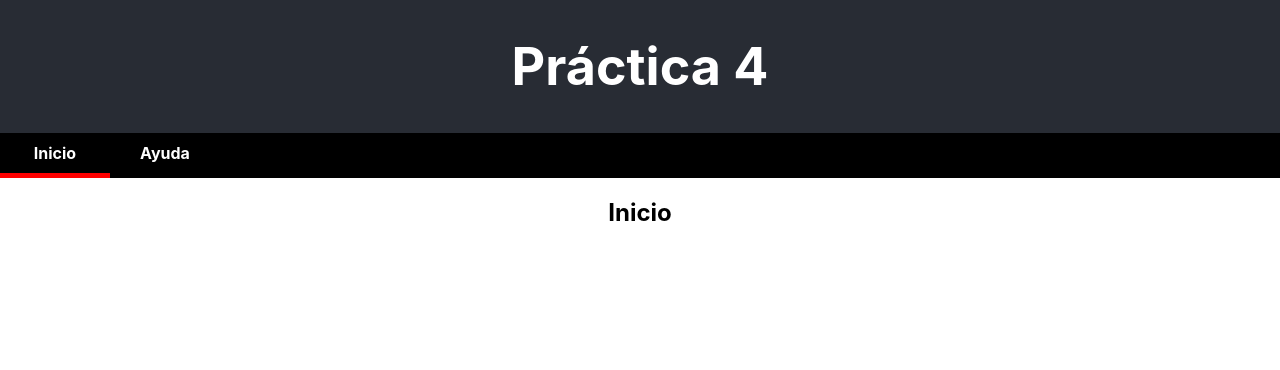
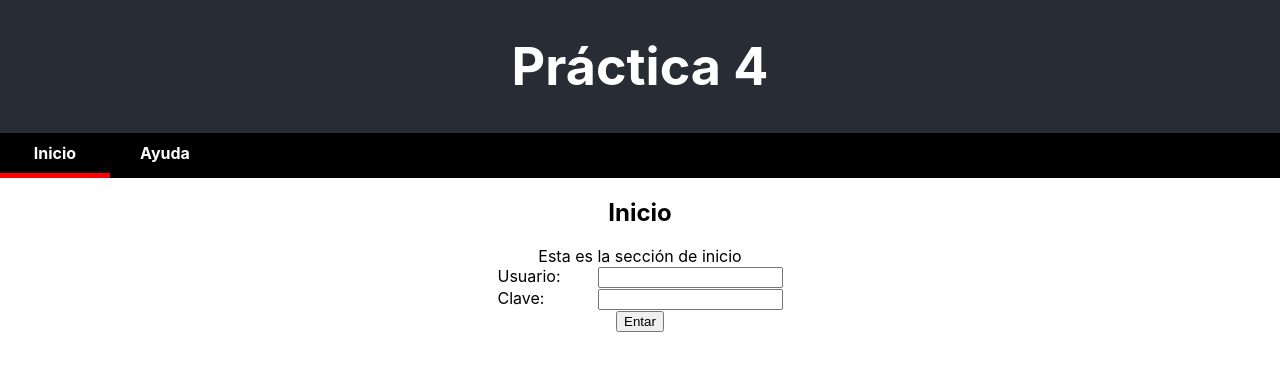
Before and after one commit to jccuevas/SSAATT_Ejemplo_REACT, a React (Create React App) app: page / in a window 1280 px wide. Shown: the top 370 px of the page. Built offline with nearby package versions, Linux system fonts and the light colour scheme.

Commit message:
Añadido login con fetch

```diff
--- a/src/App.js
+++ b/src/App.js
@@ -2,23 +2,78 @@ import React, { Component } from 'react';
 import './App.css';
 import Title from './Title.js';
 import Navigator from './Navigator.js'
-import Section from './Section';
+import Main from './Main';
+import Error from './Error'
 
 class App extends Component {
+  constructor(props) {
+    super(props);
+    this.state = {
+      active: 0,
+      logged: false,
+      error: false
+    };
+    this.handleClick = this.handleClick.bind(this);
+  }
+
+  handleClick(order) {
+    this.setState({ active: order });
+    console.log("Pasado el evento " + order);
+  }
+
+  login = (user, pass) => {
+    let loginData = {
+      "user": user,
+      "password": pass
+    };
+    let datos = JSON.stringify(loginData);
+    const init = {
+      method: "POST",
+      mode: "cors",
+      body: datos,
+      headers: {
+        'Content-Type': 'application/json'
+      }
+
+    }
+    fetch("http://192.168.1.154:8083/login", init)
+      .then((response) => {
+        if (response.ok) {
+          //HTTP 200 Ok
+          console.log("Autenticado");
+          this.setState({
+            active: 2,
+            logged: true,
+            error: false
+          });
+          return response.text();
+        } else {
+          //Petición errónea
+          console.log("Error");
+          this.setState({
+            error: true
+          });
+        }
+      })
+
+
+  }
+
+
 
   render() {
+    const error = <Error message="Error de autenticación"/>;
     return (
       <div className="App">
 
         <header className="App-header">
-          <Title title="Práctica 4" name/>
+          <Title title="Práctica 4" />
+        </header>
+        <Navigator update={this.handleClick} logged={this.state.logged} />
+        {this.state.error ? error : ""}
+        <Main active={this.state.active} login={this.login} />
 
 
-        </header>
-        <Navigator/>
-        <main>
-          <Section title="Inicio"/>
-        </main>
       </div>);
   }
 }
--- /dev/null
+++ b/src/Error.js
@@ -0,0 +1,15 @@
+import React, { Component } from 'react'
+
+
+class Error extends Component {
+
+    render() {
+        return (
+            <div>
+                <span className="error">{this.props.message}</span>
+            </div>
+        );
+    }
+}
+
+export default Error;
--- /dev/null
+++ b/src/Login.js
@@ -0,0 +1,28 @@
+import React, { Component } from 'react'
+
+
+class Login extends Component {
+
+    render() {
+        return (
+            <div>
+                <form action="#" name="login">
+                    <label htmlFor="input_user">Usuario:</label><input
+                        id="input_user"
+                        type="text"
+                        name="user"
+                    /><br/>
+                    <label htmlFor="input_pass">Clave:</label><input
+                        id="input_pass"
+                        type="password"
+                        name="password"
+                    />
+
+                </form>
+                <button onClick={() => this.props.login(document.forms.login.user.value,document.forms.login.password.value)}>Entar</button>
+            </div>
+        );
+    }
+}
+
+export default Login;
--- /dev/null
+++ b/src/Main.js
@@ -0,0 +1,65 @@
+import React, { Component } from 'react'
+import Login from './Login'
+import Section from './Section'
+
+
+class Main extends Component {
+
+
+    render() {
+
+        let section;
+        switch (this.props.active) {
+            default:
+            case 0:
+                section = (
+                    <main>
+                        <Section title="Inicio">
+                            Esta es la sección de inicio
+                            <Login login={this.props.login}/>
+                        </Section>
+                    </main>
+                );
+                break;
+            case 1:
+                section = (
+                    <main>
+                        <Section title="Ayuda">
+                            Esta es la sección de ayuda
+                        </Section>
+                    </main>
+                );
+                break;
+            case 2:
+                section = (
+                    <main>
+                        <Section title="Nuevo examen">
+                            Esta es la sección para crear un nuevo examen
+                            </Section>
+                    </main>
+                );
+                break;
+            case 3:
+                section = (
+                    <main>
+                        <Section title="Listar exámenes">
+                            Esta es la sección para listar exámenes
+                                </Section>
+                    </main>
+                );
+                break;
+
+        }
+        return (
+            <main>
+                {section}
+            </main>
+        );
+    }
+
+
+
+
+}
+
+export default Main;
--- a/src/Navigator.js
+++ b/src/Navigator.js
@@ -2,7 +2,7 @@ import React, { Component } from 'react'
 import MenuItem from './MenuItem'
 import './Navigator.css'
 
-const menu = [{ "name": "Inicio", "link": "#" }, { "name": "Ayuda", "link": "#" }];
+const menu = [{ "name": "Inicio", "link": "#" }, { "name": "Ayuda", "link": "#" }, { "name": "Nuevo", "link": "#" }, { "name": "Listar", "link": "#" }];
 
 
 
@@ -11,25 +11,45 @@ class Navigator extends Component {
     constructor(props) {
         super(props);
         console.log("-1-");
-        this.state = { active: 0 }
+        this.state = {
+            active: 0,
+            logged: false
+        }
     }
 
     handleClick(order) {
         this.setState({ active: order });
+        this.props.update(order);
     }
 
     render() {
+        let activeMenu;
+        if (!this.props.logged) {
+            activeMenu = (<ul>
+                <li>
+                    <MenuItem link={menu[0].link} onClick={() => this.handleClick(0)} text={menu[0].name} order={0} active={this.state.active} />
+                </li>
+                <li>
+                    <MenuItem link={menu[1].link} onClick={() => this.handleClick(1)} text={menu[1].name} order={1} active={this.state.active} />
+                </li>
+            </ul>);
+        }else{
+            activeMenu = (<ul>
+                <li>
+                    <MenuItem link={menu[2].link} onClick={() => this.handleClick(2)} text={menu[2].name} order={2} active={this.state.active} />
+                </li>
+                <li>
+                    <MenuItem link={menu[3].link} onClick={() => this.handleClick(3)} text={menu[3].name} order={3} active={this.state.active} />
+                </li>
+                <li>
+                    <MenuItem link={menu[1].link} onClick={() => this.handleClick(1)} text={menu[1].name} order={1} active={this.state.active} />
+                </li>
+            </ul>);
+        }
         return (
 
             <nav>
-                <ul>
-                    <li>
-                        <MenuItem link={menu[0].link} onClick={()=>this.handleClick(0)} text={menu[0].name} order={0} active={this.state.active} />
-                    </li>
-                    <li>
-                        <MenuItem link={menu[1].link} onClick={()=>this.handleClick(1)} text={menu[1].name} order={1} active={this.state.active} />
-                    </li>
-                </ul>
+                {activeMenu}
                 <div className="clearfix"></div>
             </nav>
 
--- a/src/Section.js
+++ b/src/Section.js
@@ -7,6 +7,7 @@ class Section extends Component{
         return(
             <section>
                 <h2>{this.props.title}</h2>
+                <div>{this.props.children}</div>
             </section>
 
         );
--- a/src/Title.js
+++ b/src/Title.js
@@ -2,17 +2,9 @@ import React, {Component} from 'react';
 
 class Title extends Component{
     render(){
-        if(this.props.name){
         return(
-            //<h1>{this.props.children}</h1>
             <h1>{this.props.title}</h1>
         );
-        }else{
-            return(
-                //<h1>{this.props.children}</h1>
-                <h1>FALSE</h1>
-            );
-        }
     }
 }
 
--- a/src/index.css
+++ b/src/index.css
@@ -11,3 +11,20 @@ code {
   font-family: source-code-pro, Menlo, Monaco, Consolas, 'Courier New',
     monospace;
 }
+
+label{
+  text-align: left;
+  display: inline-block;
+  min-width: 100px;
+}
+
+
+span.error{
+  width: 100%;
+  display: inline-block;
+  overflow: auto;
+  padding: 10px;
+  color:red;
+  font-weight: bold;
+  background-color: lightgray;
+}
```
